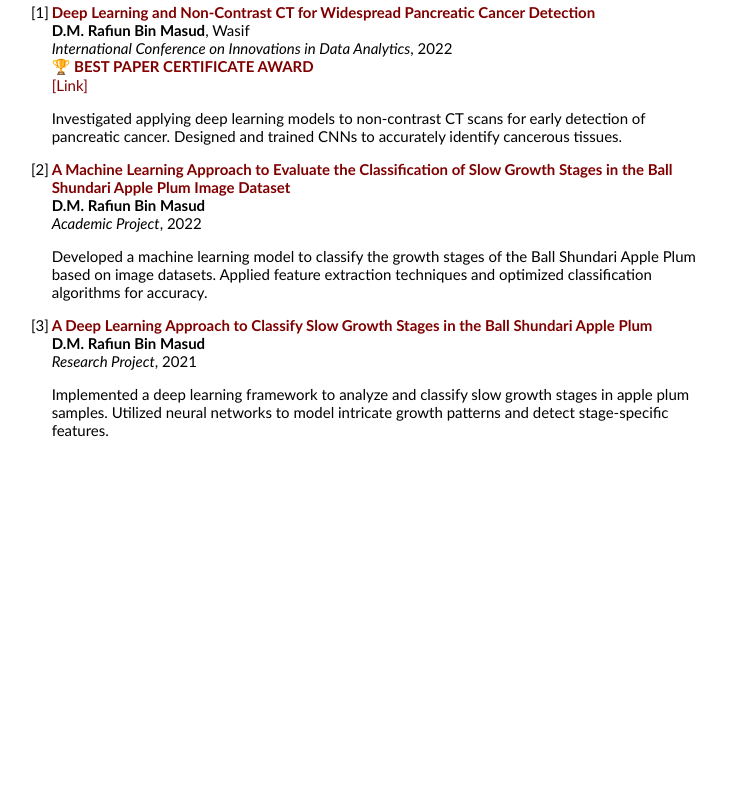
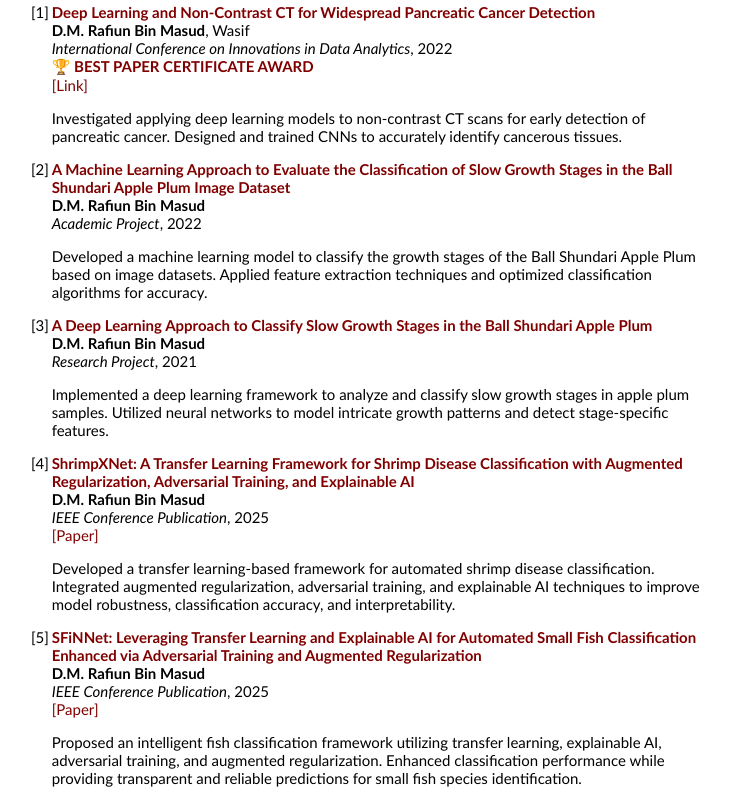
Before and after one commit to arnab9961/arnab_portfolio, a plain HTML site: page index.html in a window 1280 px wide. Shown: the part 1727-2537 px from the top of the page, without its empty margins (279-1009 px from the left). Before the commit the page ends 2189 px from the top, so only its background shows below. Drawn offline with Linux system fonts and the light colour scheme.

Commit message:
final update

```diff
--- a/index.html
+++ b/index.html
@@ -372,7 +372,7 @@ style="width:100%;border:0px;border-spacing:0px;border-collapse:separate;margin-
 		<td style="padding-left:20px;padding-top:0px;width:1%;vertical-align:top">[1]</td>
 
 		<td style="padding:0px;width:75%;vertical-align:middle">
-		<a href="https://link.springer.com/chapter/10.1007/978-981-96-6303-3_38">
+		<a href="">
 			<papertitle>Deep Learning and Non-Contrast CT for Widespread Pancreatic Cancer Detection</papertitle>
 		</a>
 		<br>
@@ -416,6 +416,44 @@ style="width:100%;border:0px;border-spacing:0px;border-collapse:separate;margin-
 		<em>Research Project</em>, 2021
 		<br>
 		<p>Implemented a deep learning framework to analyze and classify slow growth stages in apple plum samples. Utilized neural networks to model intricate growth patterns and detect stage-specific features.</p>
+		</td>
+	</tr>
+	<!-- ---------- -->
+	<tr>
+		<td style="padding-left:20px;padding-top:0px;width:1%;vertical-align:top">[4]</td>
+
+		<td style="padding:0px;width:75%;vertical-align:middle">
+		<a href="">
+			<papertitle>ShrimpXNet: A Transfer Learning Framework for Shrimp Disease Classification with Augmented Regularization, Adversarial Training, and Explainable AI</papertitle>
+		</a>
+		<br>
+		<strong>D.M. Rafiun Bin Masud</strong>
+		<br>
+		<em>IEEE Conference Publication</em>, 2025
+		<br>
+		<a href="https://ieeexplore.ieee.org/document/11442114">[Paper]</a>
+		<p>
+			Developed a transfer learning-based framework for automated shrimp disease classification. Integrated augmented regularization, adversarial training, and explainable AI techniques to improve model robustness, classification accuracy, and interpretability.
+		</p>
+		</td>
+	</tr>
+	<!-- ---------- -->
+	<tr>
+		<td style="padding-left:20px;padding-top:0px;width:1%;vertical-align:top">[5]</td>
+
+		<td style="padding:0px;width:75%;vertical-align:middle">
+		<a href="">
+			<papertitle>SFiNNet: Leveraging Transfer Learning and Explainable AI for Automated Small Fish Classification Enhanced via Adversarial Training and Augmented Regularization</papertitle>
+		</a>
+		<br>
+		<strong>D.M. Rafiun Bin Masud</strong>
+		<br>
+		<em>IEEE Conference Publication</em>, 2025
+		<br>
+		<a href="https://ieeexplore.ieee.org/document/11491764">[Paper]</a>
+		<p>
+			Proposed an intelligent fish classification framework utilizing transfer learning, explainable AI, adversarial training, and augmented regularization. Enhanced classification performance while providing transparent and reliable predictions for small fish species identification.
+		</p>
 		</td>
 	</tr>
 	<!-- ---------- -->
```
